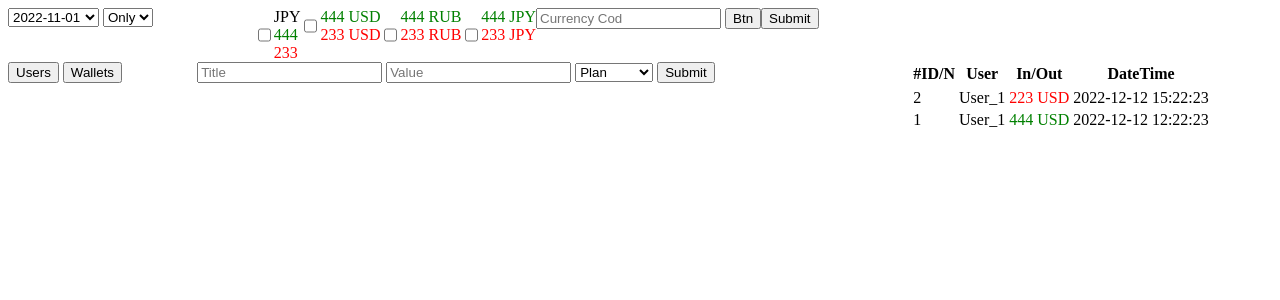
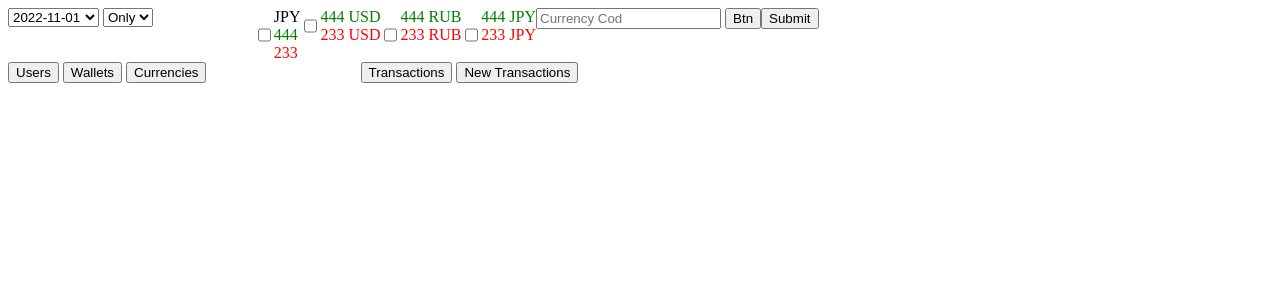
Before and after one commit to yotsuba-na/accountant, a Flask app: page / in a window 1280 px wide. Shown: the top 300 px of the page. Run offline with Flask 2, Linux system fonts and the light colour scheme; data that the repository does not hold is empty.

Commit message:
Remove logs table
Signed-off-by: Nodaa Gaji <c0d3r.nodiru.gaji@gmail.com>

```diff
--- a/static/accountant/css/main.css
+++ b/static/accountant/css/main.css
@@ -17,13 +17,9 @@
   grid-row: 1;
   grid-column: 1 / 3;
 }
-.dynamic .middle {
+.dynamic #middle {
   grid-row: 1;
-  grid-column: 3 / 10;
-}
-.dynamic .right {
-  grid-row: 1;
-  grid-column: 10 / 12;
+  grid-column: 3 / 12;
 }
 
 .summary {
--- a/templates/accountant/main.html
+++ b/templates/accountant/main.html
@@ -75,7 +75,9 @@
         <div class="tabs-list">
           <button onclick="showTab(this, 'tab-users');">Users</button>
           <button onclick="showTab(this, 'tab-wallets');">Wallets</button>
+          <button onclick="showTab(this, 'tab-currencies');">Currencies</button>
         </div>
+
         <div id="tab-users" class="tab">
           {% for user in all_users %}
             <div class="userView">
@@ -109,6 +111,10 @@
       </div>
 
       <div id="middle" class="tabs">
+        <div class="tabs-list">
+          <button onclick="showTab(this, 'tab-transactionsHistory');">Transactions</button>
+          <button onclick="showTab(this, 'tab-transactionsNew');">New Transactions</button>
+        </div>
         <div id="tab-transactionsHistory" class="tab">
           {% for transaction in all_transactions %}
             <div class="transactionView">
@@ -141,33 +147,6 @@
         </div>
       </div>
 
-      <div class="right">
-        <table>
-          <thead>
-            <tr>
-              <th>#ID/N</th>
-              <th>User</th>
-              <th>In/Out</th>
-              <th>DateTime</th>
-            <tr>
-          </thead>
-          <tbody>
-            <tr>
-              <td>2</td>
-              <td>User_1</td>
-              <td><span class="valueOut">223 USD</span></td>
-              <td>2022-12-12 15:22:23</td>
-            </tr>
-            <tr>
-              <td>1</td>
-              <td>User_1</td>
-              <td><span class="valueIn">444 USD</span></td>
-              <td>2022-12-12 12:22:23</td>
-            </tr>
-          </tbody>
-        </table>
-      </div>
-
     </div>
 
   </div>
```
